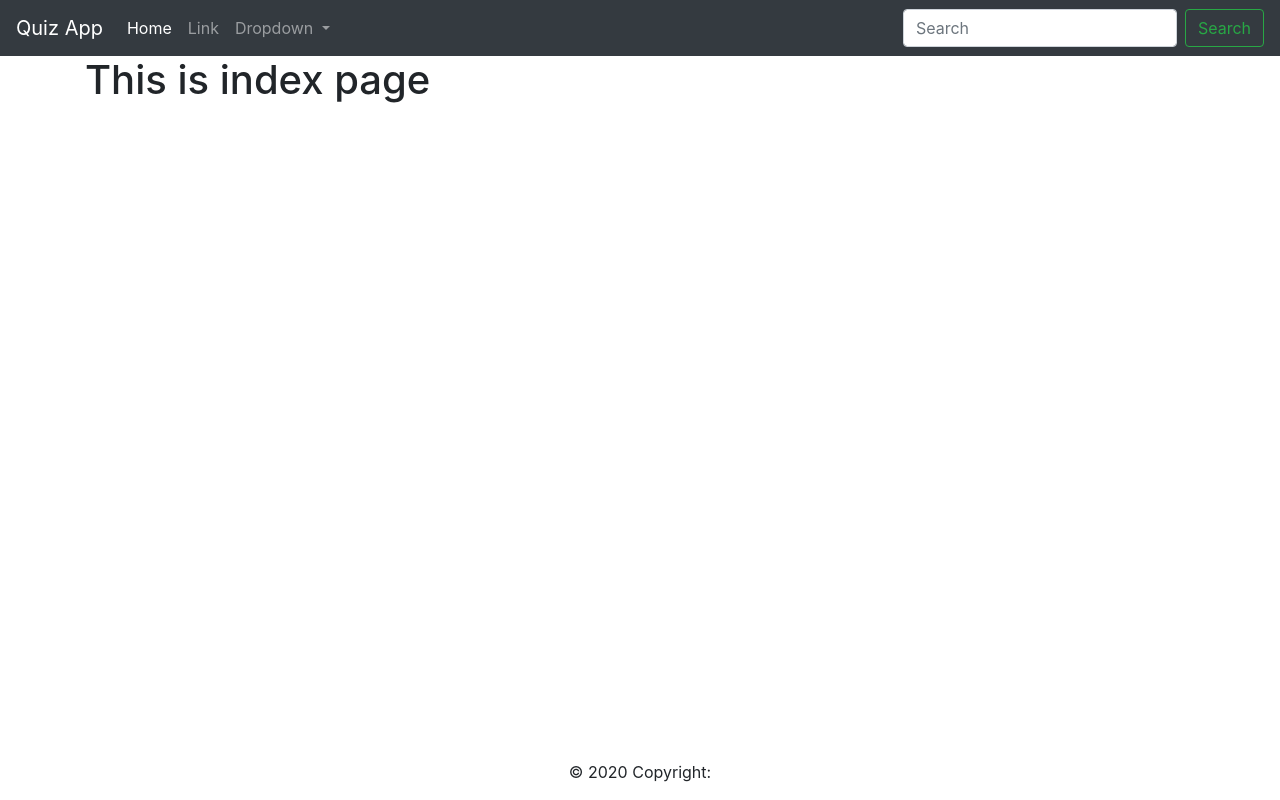
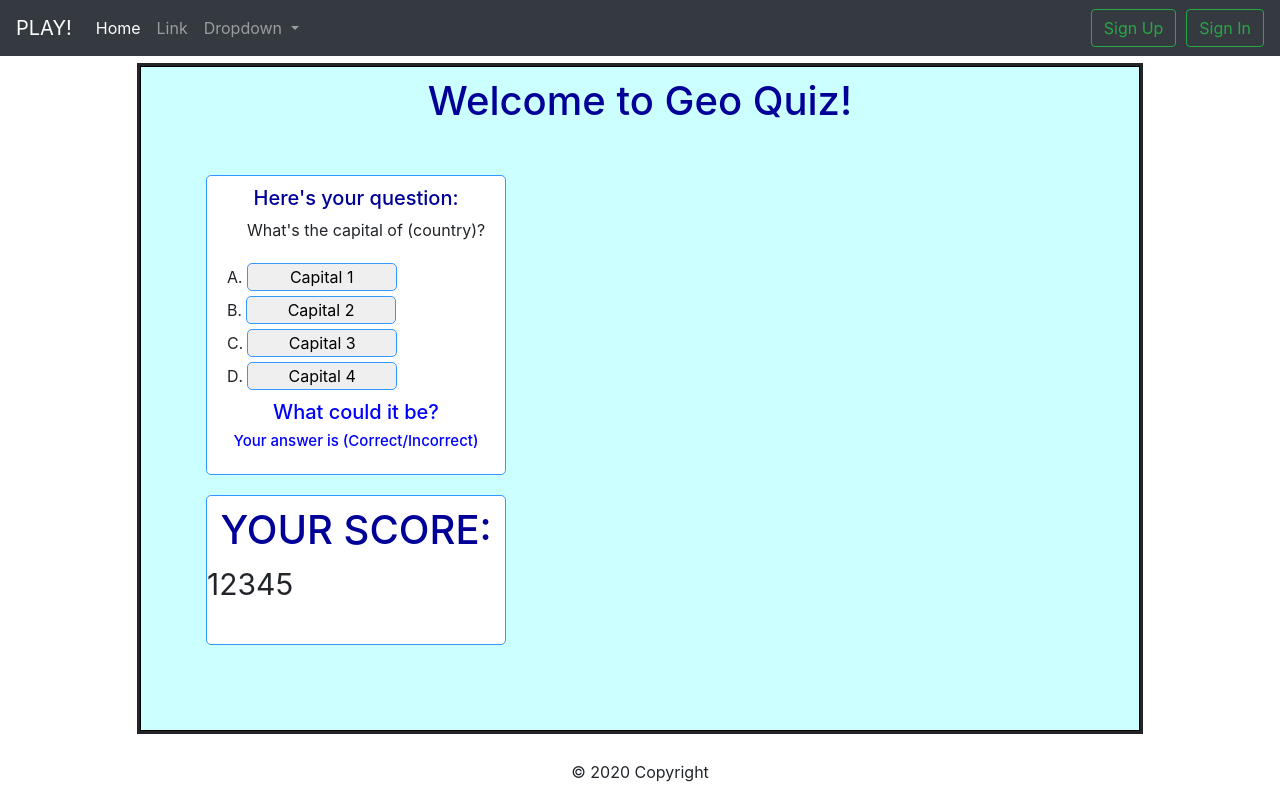
Before and after one commit to gianghta/RevUC-Quiz-App, a Flask app: page / in a window 1280 px wide. Run offline with Flask 2, Linux system fonts and the light colour scheme; some libraries are stand-ins or nearby versions.

Commit message:
change the interface of the website

```diff
--- a/app.py
+++ b/app.py
@@ -4,11 +4,13 @@ app = Flask(__name__)
 
 @app.route('/')
 def index():
+
+
     return render_template('index.html')
 
-@app.route('/test')
+@app.route('/play')
 def test_page():
-    return render_template('test-page.html')
+    return render_template('play.html')
 
 if __name__ == "__main__":
     app.run(debug=True, port=3000)
--- a/templates/base.html
+++ b/templates/base.html
@@ -5,10 +5,14 @@
     <meta name="viewport" content="width=device-width, initial-scale=1.0">
     <link rel="stylesheet" href="https://maxcdn.bootstrapcdn.com/bootstrap/4.0.0/css/bootstrap.min.css" integrity="sha384-Gn5384xqQ1aoWXA+058RXPxPg6fy4IWvTNh0E263XmFcJlSAwiGgFAW/dAiS6JXm" crossorigin="anonymous">
     <title>Geo Quiz</title>
+    <style>
+        {% block style %}
+        {% endblock %}
+    </style>
 </head>
-<body>
+<body style= "background-color: white">
     <nav class="navbar navbar-expand-lg navbar-dark bg-dark">
-    <a class="navbar-brand" href="#">Quiz App</a>
+    <a class="navbar-brand" href="http://127.0.0.1:3000/play">PLAY!</a>
     <button class="navbar-toggler" type="button" data-toggle="collapse" data-target="#navbarSupportedContent" aria-controls="navbarSupportedContent" aria-expanded="false" aria-label="Toggle navigation">
         <span class="navbar-toggler-icon"></span>
     </button>
@@ -16,7 +20,7 @@
     <div class="collapse navbar-collapse" id="navbarSupportedContent">
         <ul class="navbar-nav mr-auto">
         <li class="nav-item active">
-            <a class="nav-link" href="#">Home <span class="sr-only">(current)</span></a>
+            <a class="nav-link" href="http://127.0.0.1:3000/">Home <span class="sr-only">(current)</span></a>
         </li>
         <li class="nav-item">
             <a class="nav-link" href="#">Link</a>
@@ -33,21 +37,31 @@
             </div>
         </li>
         </ul>
-        <form class="form-inline my-2 my-lg-0">
-        <input class="form-control mr-sm-2" type="search" placeholder="Search" aria-label="Search">
-        <button class="btn btn-outline-success my-2 my-sm-0" type="submit">Search</button>
-        </form>
+        <button class="btn btn-outline-success my-2 my-sm-0" type="submit" style = "margin-right: 10px;">Sign Up</button>
+        <button class="btn btn-outline-success my-2 my-sm-0" type="submit">Sign In</button>
+
     </div>
     </nav>
 
-    {% block content %}
-    {% endblock %}
+    <div class="container" style="
+    background-color: #ccffff;
+    margin-top: 10px;
+    width: 1000px;
+    height: 665px;
+    border: 1px solid black;
+    outline-style: solid;
+    ">
+        {% block content %}
+        {% endblock %}
+
+
+    </div>
 
     <!-- Footer -->
     <footer class="fixed-bottom nav justify-content-center">
 
         <!-- Copyright -->
-        <div class="footer-copyright text-center py-3">© 2020 Copyright:
+        <div class="footer-copyright text-center py-3">© 2020 Copyright
         </div>
         <!-- Copyright -->
 
--- a/templates/index.html
+++ b/templates/index.html
@@ -1,9 +1,85 @@
-{% extends "base.html" %}
+  {% extends "base.html" %}
 
-{% block content %}
+  {% block style %}
 
-<div class="container">
-    <h1>This is index page</h1>
-</div>
+    h1{
+    margin-top: 10px;
+    text-align:center;
+    color:#000099;
+  }
+  h2{
+    margin-top:10px;
+    text-align:center;
+    font-size: 20px;
+    color:blue;
+  }
+  h3{
+    text-align:center;
+    font-size: 15px;
+    color:blue;
 
-{% endblock %}
+  }
+  div.question {
+  	width: 300px;
+  	height: 300px;
+  	border: 1px solid #3399ff;
+    border-radius: 5px;
+    background-color:white;
+    margin-left: 50px;
+  }
+
+  div.score{
+    width: 300px;
+    height: 150px;
+    border: 1px solid #3399ff;
+    border-radius: 5px;
+    background-color:white;
+    margin-left: 50px;
+    margin-top: 20px;
+    float: left;
+  }
+
+  li.capital {
+  	list-style-type: upper-alpha;
+    margin-left:20px;
+  }
+  button.capital {
+  	border: 1px solid #3399ff;
+  	border-radius: 5px;
+  	width: 150px;
+  	margin-top: 5px;
+  }
+
+  button.capital:hover{
+  	background-color:#ccffff;
+  }
+
+  {% endblock %}
+
+
+  {% block content %}
+
+
+      <h1>Welcome to Geo Quiz!</h1>
+
+      <div class = "question" style = "margin-top: 50px; margin-right: 50px;">
+      	<h1 style="font-size: 20px;"> Here's your question: </h1>
+
+      	<ol>What's the capital of (country)?</ol>
+      	<li class = "capital"><button class = "capital">Capital 1</button></li>
+      	<li class = "capital"><button class = "capital">Capital 2</button></li>
+      	<li class = "capital"><button class = "capital">Capital 3</button></li>
+      	<li class = "capital"><button class = "capital">Capital 4</button></li>
+
+        <h2> What could it be?</h2>
+        <h3> Your answer is (Correct/Incorrect)</h3>
+
+
+      </div>
+
+      <div class = "score">
+        <h1> YOUR SCORE: </h1>
+        <l1 style = "font-size: 30px;"> 12345 </l1>
+
+      </div>
+  {% endblock %}
```
Also changed, not shown: templates/earth.jpg (added), templates/flags.jpg (added), templates/play.html (line endings or trailing spaces).
